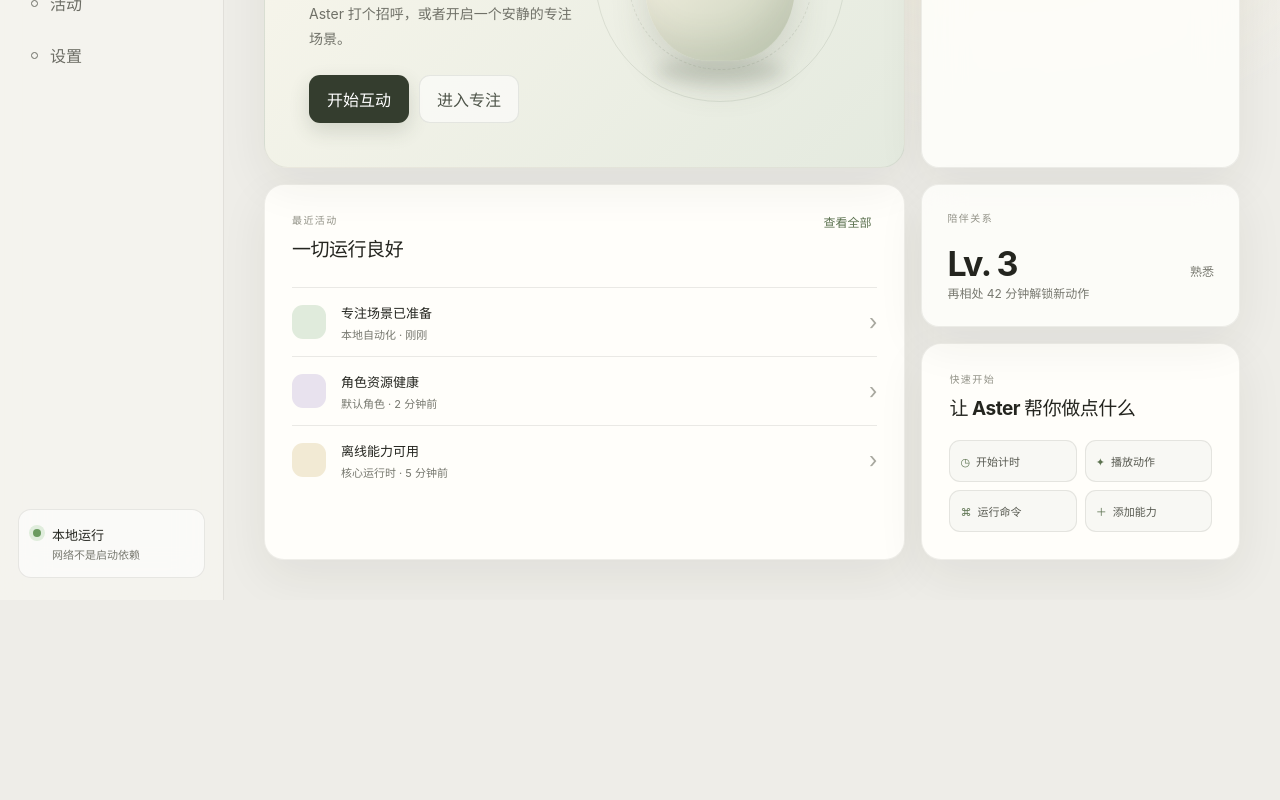
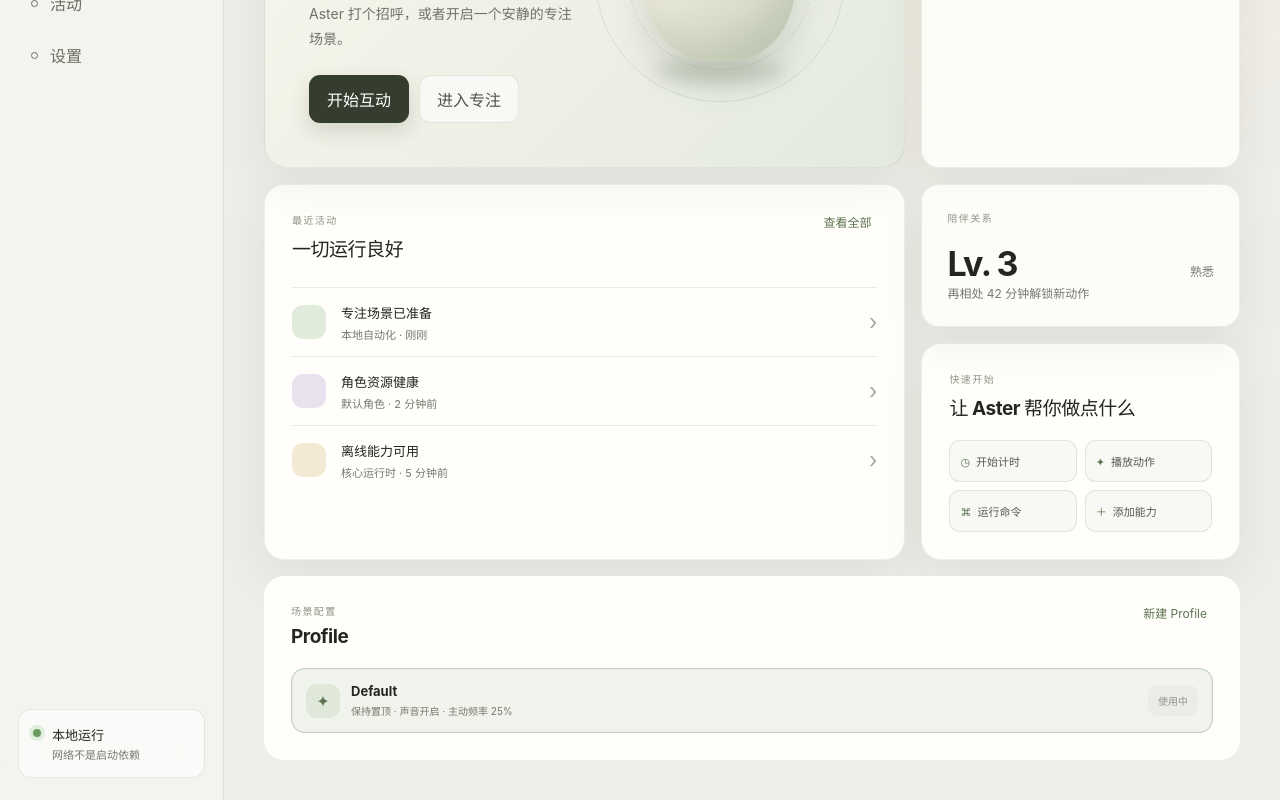
Before and after one commit to Timskt/nimora, a React (Vite) app in the folder apps/desktop/: page / in a window 1280 px wide. Shown: the part 320-1120 px from the top of the page. Before the commit the page ends 920 px from the top, so only its background shows below. Built offline with nearby package versions, Linux system fonts and the light colour scheme.

Commit message:
feat(desktop): add profile management panel

```diff
--- a/apps/desktop/src/App.tsx
+++ b/apps/desktop/src/App.tsx
@@ -1,4 +1,5 @@
-import { useEffect, useState } from "react";
+import { useCallback, useEffect, useState } from "react";
+import { ProfileManager } from "./components/ProfileManager";
 import { desktopApi } from "./platform/desktop";
 
 const navigation = ["概览", "角色", "自动化", "扩展", "活动", "设置"] as const;
@@ -19,6 +20,7 @@
   const [safeMode, setSafeMode] = useState(false);
   const [safetyBusy, setSafetyBusy] = useState(false);
   const [notice, setNotice] = useState(desktopApi.native ? "原生运行时已连接" : "浏览器预览模式");
+  const updateNotice = useCallback((message: string) => setNotice(message), []);
 
   useEffect(() => {
     void desktopApi.snapshot().then((snapshot) => {
@@ -173,6 +175,8 @@
               <button type="button"><span>＋</span>添加能力</button>
             </div>
           </section>
+
+          <ProfileManager safeMode={safeMode} onNotice={updateNotice} />
         </div>
       </section>
     </main>
--- /dev/null
+++ b/apps/desktop/src/components/ProfileManager.tsx
@@ -0,0 +1,151 @@
+import type { ProfilePolicy, ProfileSnapshot } from "@nimora/schemas";
+import { useEffect, useState } from "react";
+import { desktopApi } from "../platform/desktop";
+
+const initialPolicy: ProfilePolicy = {
+  alwaysOnTop: true,
+  clickThrough: false,
+  soundEnabled: true,
+  proactiveFrequency: 25,
+};
+
+export function normalizedProfileName(value: string): string | null {
+  const name = value.trim();
+  return name.length > 0 && name.length <= 64 ? name : null;
+}
+
+interface ProfileManagerProps {
+  safeMode: boolean;
+  onNotice(message: string): void;
+}
+
+export function ProfileManager({ safeMode, onNotice }: ProfileManagerProps) {
+  const [snapshot, setSnapshot] = useState<ProfileSnapshot | null>(null);
+  const [name, setName] = useState("");
+  const [policy, setPolicy] = useState(initialPolicy);
+  const [busy, setBusy] = useState(false);
+  const [expanded, setExpanded] = useState(false);
+
+  async function refresh() {
+    setSnapshot(await desktopApi.profiles());
+  }
+
+  useEffect(() => {
+    void refresh().catch(() => onNotice("Profile 暂时无法读取"));
+  }, [onNotice]);
+
+  async function createProfile() {
+    const normalizedName = normalizedProfileName(name);
+    if (!normalizedName) {
+      onNotice("Profile 名称需要 1–64 个字符");
+      return;
+    }
+    setBusy(true);
+    try {
+      await desktopApi.createProfile(normalizedName, policy);
+      await refresh();
+      setName("");
+      setExpanded(false);
+      onNotice(`Profile「${normalizedName}」已创建`);
+    } catch {
+      onNotice("Profile 创建失败，现有配置未改变");
+    } finally {
+      setBusy(false);
+    }
+  }
+
+  async function switchProfile(profileId: string, profileName: string) {
+    setBusy(true);
+    try {
+      await desktopApi.switchProfile(profileId);
+      await refresh();
+      onNotice(`已切换到「${profileName}」`);
+    } catch {
+      onNotice(safeMode ? "安全模式下不能切换 Profile" : "Profile 切换失败，窗口策略已回滚");
+    } finally {
+      setBusy(false);
+    }
+  }
+
+  return (
+    <section className="profile-card" aria-labelledby="profile-heading">
+      <div className="section-heading">
+        <div>
+          <p className="card-label">场景配置</p>
+          <h2 id="profile-heading">Profile</h2>
+        </div>
+        <button className="text-button" type="button" onClick={() => setExpanded((value) => !value)}>
+          {expanded ? "收起" : "新建 Profile"}
+        </button>
+      </div>
+
+      <div className="profile-list" aria-live="polite">
+        {snapshot?.profiles.map((profile) => {
+          const active = profile.id === snapshot.activeProfileId;
+          return (
+            <article className={active ? "profile-item active" : "profile-item"} key={profile.id}>
+              <span className="profile-glyph" aria-hidden="true">{active ? "✦" : "◇"}</span>
+              <div>
+                <strong>{profile.name}</strong>
+                <p>
+                  {profile.policy.alwaysOnTop === false ? "普通窗口" : "保持置顶"}
+                  {profile.policy.soundEnabled === false ? " · 静音" : " · 声音开启"}
+                  {` · 主动频率 ${profile.policy.proactiveFrequency ?? 25}%`}
+                </p>
+              </div>
+              <button
+                type="button"
+                disabled={active || busy || safeMode}
+                onClick={() => void switchProfile(profile.id, profile.name)}
+              >
+                {active ? "使用中" : "切换"}
+              </button>
+            </article>
+          );
+        }) ?? <p className="profile-loading">正在读取本地 Profile…</p>}
+      </div>
+
+      {expanded && (
+        <form className="profile-form" onSubmit={(event) => { event.preventDefault(); void createProfile(); }}>
+          <label className="profile-name">
+            <span>名称</span>
+            <input
+              value={name}
+              maxLength={64}
+              placeholder="例如：安静创作"
+              onChange={(event) => setName(event.target.value)}
+              autoFocus
+            />
+          </label>
+          <label className="profile-check">
+            <input
+              type="checkbox"
+              checked={policy.alwaysOnTop ?? true}
+              onChange={(event) => setPolicy({ ...policy, alwaysOnTop: event.target.checked })}
+            />
+            保持角色置顶
+          </label>
+          <label className="profile-check">
+            <input
+              type="checkbox"
+              checked={policy.soundEnabled ?? true}
+              onChange={(event) => setPolicy({ ...policy, soundEnabled: event.target.checked })}
+            />
+            启用声音
+          </label>
+          <label className="profile-frequency">
+            <span>主动互动频率 <strong>{policy.proactiveFrequency}%</strong></span>
+            <input
+              type="range"
+              min="0"
+              max="100"
+              value={policy.proactiveFrequency ?? 25}
+              onChange={(event) => setPolicy({ ...policy, proactiveFrequency: Number(event.target.value) })}
+            />
+          </label>
+          <button className="primary-button" type="submit" disabled={busy}>保存 Profile</button>
+        </form>
+      )}
+    </section>
+  );
+}
--- a/apps/desktop/src/styles.css
+++ b/apps/desktop/src/styles.css
@@ -82,3 +82,28 @@
 .overlay-actions { position: absolute; bottom: 11px; display: flex; gap: 7px; padding: 6px; border: 1px solid rgba(255,255,255,.7); border-radius: 99px; background: rgba(252,250,255,.75); backdrop-filter: blur(18px); box-shadow: 0 10px 28px rgba(51,41,103,.14); opacity: 0; transform: translateY(6px); transition: 180ms ease-out; }
 .pet-overlay:hover .overlay-actions, .overlay-actions:focus-within { opacity: 1; transform: translateY(0); }.overlay-actions button { width: 29px; height: 29px; border: 0; border-radius: 50%; color: #51466f; background: transparent; cursor: pointer; }.overlay-actions button:hover { background: rgba(115,98,228,.12); }
 @keyframes overlay-breathe { 0%,100% { transform: translateY(0) scaleY(1); } 50% { transform: translateY(-7px) scaleY(1.018); } }
+
+.profile-card { grid-column: 1 / -1; border-radius: 20px; padding: 27px; background: var(--surface-strong); }
+.profile-card h2 { margin: 0; font-size: 19px; letter-spacing: -.025em; }
+.profile-list { display: grid; grid-template-columns: repeat(auto-fit, minmax(230px, 1fr)); gap: 10px; margin-top: 20px; }
+.profile-item { min-width: 0; display: grid; grid-template-columns: 34px 1fr auto; gap: 11px; align-items: center; padding: 14px; border: 1px solid var(--line); border-radius: 14px; background: #faf9f5; }
+.profile-item.active { border-color: rgba(93,115,81,.28); background: #f0f4ec; box-shadow: inset 0 0 0 1px rgba(93,115,81,.06); }
+.profile-glyph { display: grid; place-items: center; width: 34px; height: 34px; border-radius: 11px; color: var(--accent); background: var(--accent-soft); }
+.profile-item strong { display: block; overflow: hidden; text-overflow: ellipsis; white-space: nowrap; font-size: 13px; }
+.profile-item p, .profile-loading { margin: 4px 0 0; color: var(--muted); font-size: 10px; }
+.profile-item button { border: 0; border-radius: 9px; padding: 8px 10px; color: var(--accent); background: var(--accent-soft); cursor: pointer; font-size: 10px; font-weight: 700; }
+.profile-item button:disabled { color: #92958c; background: #ecece7; cursor: default; }
+.profile-form { display: grid; grid-template-columns: minmax(180px, 1.5fr) auto auto minmax(180px, 1fr) auto; gap: 18px; align-items: end; margin-top: 18px; padding: 18px; border-radius: 15px; background: #f5f5ef; }
+.profile-form label { color: #5f6259; font-size: 11px; }
+.profile-name, .profile-frequency { display: grid; gap: 8px; }
+.profile-name input { width: 100%; border: 1px solid var(--line); border-radius: 10px; padding: 10px 12px; color: var(--ink); background: #fffefa; }
+.profile-check { display: flex; align-items: center; gap: 7px; min-height: 38px; white-space: nowrap; }
+.profile-frequency span { display: flex; justify-content: space-between; gap: 10px; }
+.profile-frequency input { accent-color: var(--accent); }
+.profile-form .primary-button { min-height: 38px; }
+
+@media (max-width: 980px) {
+  .profile-card { grid-column: 1; grid-row: auto; }
+  .profile-form { grid-template-columns: 1fr 1fr; }
+  .profile-name, .profile-frequency { grid-column: 1 / -1; }
+}
```
Also changed, not shown: 1 other file (tests, documents, lock files or other folders).
